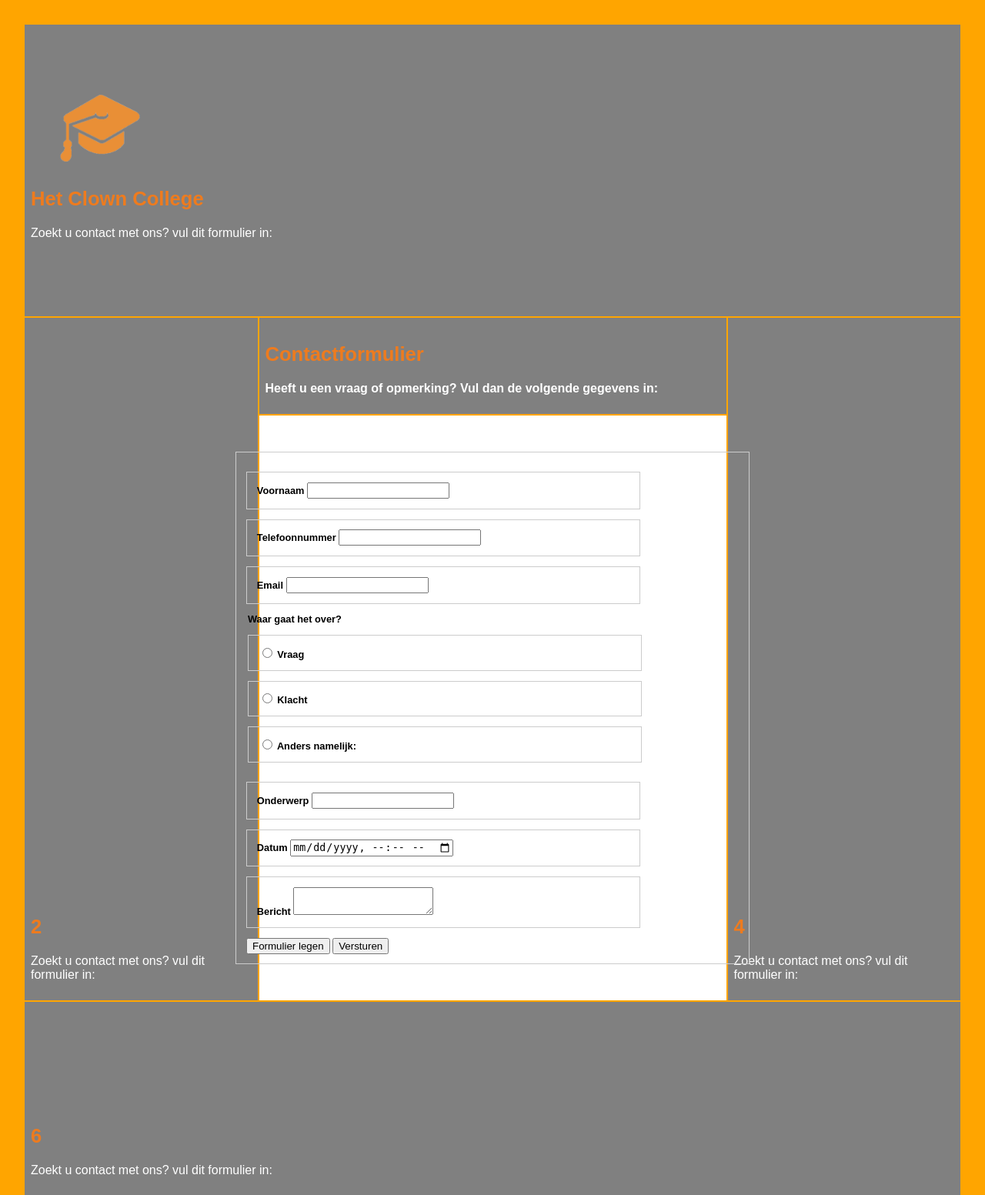
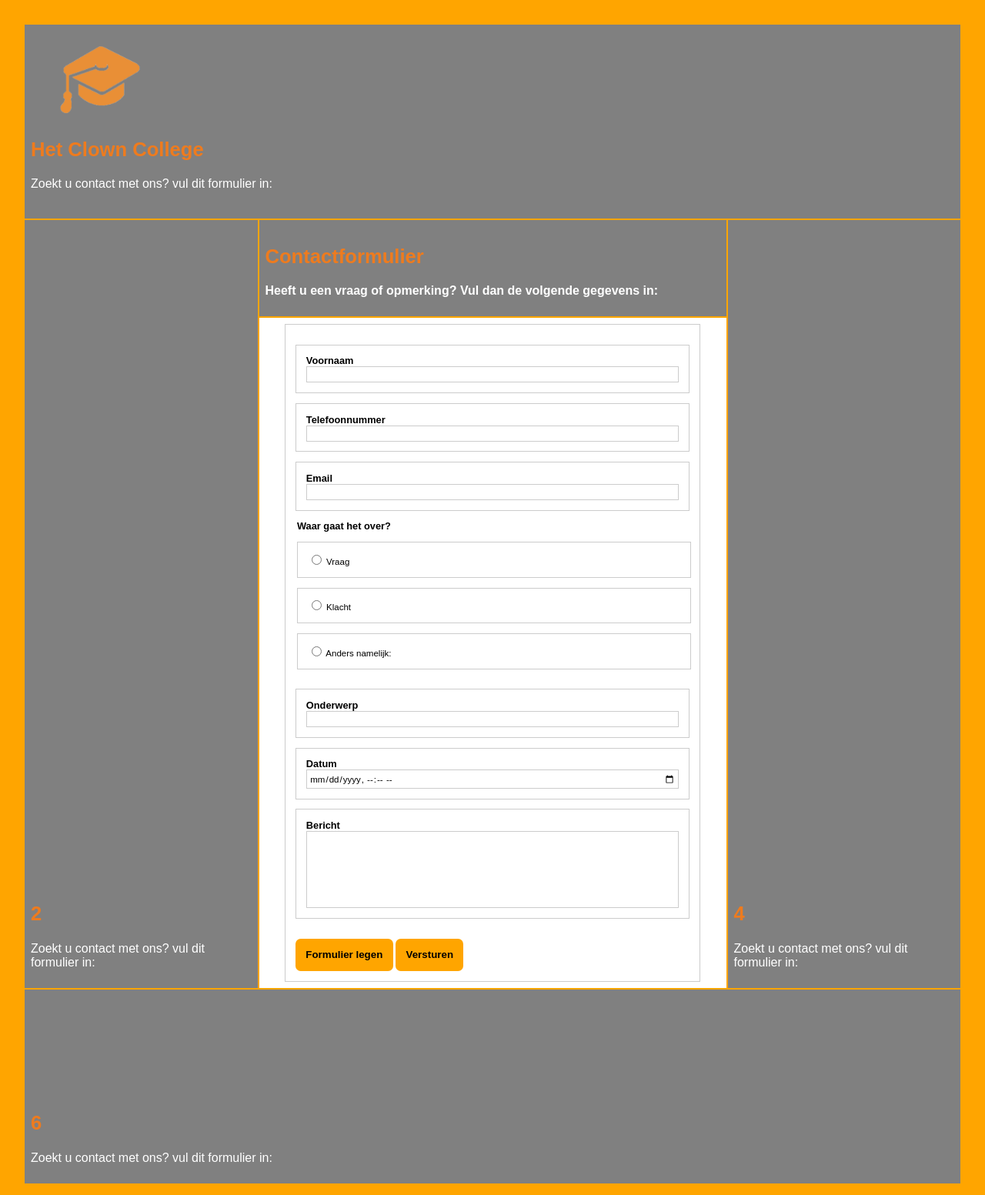
Before and after one commit to Tamme12/SG-Vervangende-Opdracht, a PHP site: page /contactpagina.html in a window 1280 px wide. Shown: the top 1553 px of the page at 77% size. Run offline with PHP 8.4, Linux system fonts and the light colour scheme.

Commit message:
Update contactpagina
formulier compleet (styling)

```diff
--- a/HTML/css/contactpagina.css
+++ b/HTML/css/contactpagina.css
@@ -55,7 +55,7 @@ ul {
 @media screen and (min-width: 40em) {
   .boxes li:nth-child(1) {
     grid-column: 1 / -1;
-    grid-row: span 3;
+    grid-row: span 2;
     align-items: center;
   }
 }
@@ -64,17 +64,20 @@ ul {
     grid-column: span 1;
     grid-row: span 7;
   }
-
+}
+@media screen and (min-width: 40em) {
   .boxes li:nth-child(3) {
     grid-column: span 2;
     grid-row: span 1;
   }
-
+}
+@media screen and (min-width: 40em) {
   .boxes li:nth-child(4) {
     grid-column: span 1;
     grid-row: span 7;
   }
-
+}
+@media screen and (min-width: 40em) {
   .boxes li:nth-child(5){
     grid-column: span 2;
     grid-row: span 6;
@@ -83,10 +86,13 @@ ul {
     background-color: white;
     color:  black;
   }
+}
+@media screen and (min-width: 40em) {
   .boxes li:nth-child(6) {
     grid-column: 1 / -1;
     grid-row: span 2
   }
+}
 
 p {
   font-size:
@@ -102,7 +108,7 @@ p {
 #contactformulier {
   font-family: Avenir, sans-serif;
   font-size: 0.8em;
-    width: 50em;
+    width: 40em;
   padding: 1em;
   border: 1px solid #ccc;
 }
@@ -112,11 +118,56 @@ p {
 }
 /* groepeerd de keuzes in het formulier */
 #contactformulier fieldset {
-border: none;
-padding: 0;
+  border: none;
+  padding: 0;
 }
+
+/* maakt de tekst buiten en binnen de vakken bold */
 #contactformulier legend,
 #contactformulier label {
-padding: 0;
-font-weight: bold;
+  padding: 0;
+  font-weight: bold;
 }
+/* styling radial buttons, responsive font-size */
+#contactformulier label.choice {
+  font-size: 0.9em;
+  font-weight: normal;
+}
+
+/* maakt de borders dezelfde kleur/dikte, maakt alles passen binnen het groeperende vierkant, wat responsive font sizes en nieuwe elementen nemen de complete breedte in */
+#contactformulier input[type="text"],
+#contactformulier input[type="tel"],
+#contactformulier input[type="email"],
+#contactformulier input[type="datetime-local"],
+#contactformulier select,
+#contactformulier textarea {
+  display: block;
+  width: 100%;
+  border: 1px solid #ccc;
+  font-family: Avenir, sans-serif;
+  font-size: 0.9em;
+  padding: 0.3em;
+  }
+/* een vast formaat voor de textarea */
+#contactformulier textarea {
+  height: 100px;
+  resize: none;
+}
+
+/* styling van de buttons */
+#reset, #submit {
+  padding: 1em;
+  border-radius: 0.5em;
+  background: orange;
+  border: none;
+  font-weight: bold;
+  margin-top: 1em;
+}
+#submit:hover {
+background: #337ab7;
+cursor: pointer;
+}
+#reset:hover {
+background: #337ab7;
+cursor: pointer;
+}
```
